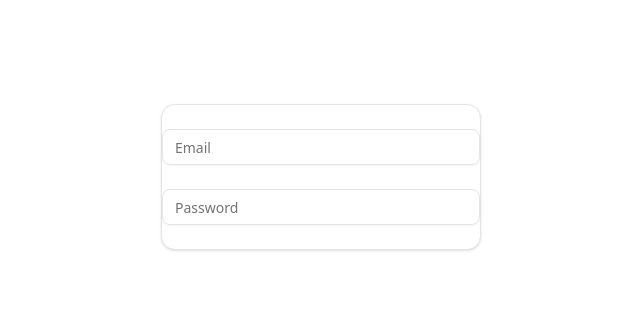
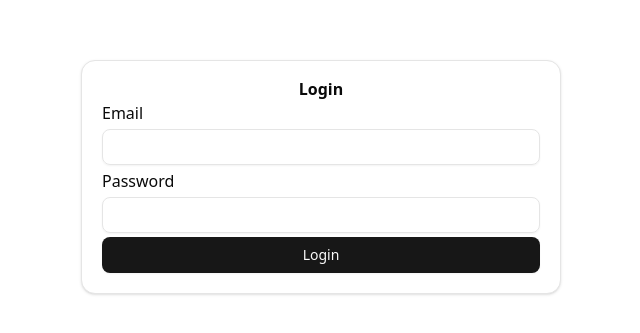
Before and after one commit to walledoll/social-media-demo, a React (Vite) app in the folder client/: page / in a window 1280 px wide. Shown: the part 223-556 px from the top of the page, without its empty margins (319-959 px from the left). Built offline with nearby package versions, Linux system fonts and the light colour scheme.

Commit message:
add login page

```diff
--- a/client/package.json
+++ b/client/package.json
@@ -11,6 +11,7 @@
   },
   "dependencies": {
     "@radix-ui/react-label": "^2.1.7",
+    "@radix-ui/react-slot": "^1.2.3",
     "@tailwindcss/vite": "^4.1.11",
     "class-variance-authority": "^0.7.1",
     "clsx": "^2.1.1",
--- /dev/null
+++ b/client/src/components/ui/button.tsx
@@ -0,0 +1,59 @@
+import * as React from "react"
+import { Slot } from "@radix-ui/react-slot"
+import { cva, type VariantProps } from "class-variance-authority"
+
+import { cn } from "@/lib/utils"
+
+const buttonVariants = cva(
+  "inline-flex items-center justify-center gap-2 whitespace-nowrap rounded-md text-sm font-medium transition-all disabled:pointer-events-none disabled:opacity-50 [&_svg]:pointer-events-none [&_svg:not([class*='size-'])]:size-4 shrink-0 [&_svg]:shrink-0 outline-none focus-visible:border-ring focus-visible:ring-ring/50 focus-visible:ring-[3px] aria-invalid:ring-destructive/20 dark:aria-invalid:ring-destructive/40 aria-invalid:border-destructive",
+  {
+    variants: {
+      variant: {
+        default:
+          "bg-primary text-primary-foreground shadow-xs hover:bg-primary/90",
+        destructive:
+          "bg-destructive text-white shadow-xs hover:bg-destructive/90 focus-visible:ring-destructive/20 dark:focus-visible:ring-destructive/40 dark:bg-destructive/60",
+        outline:
+          "border bg-background shadow-xs hover:bg-accent hover:text-accent-foreground dark:bg-input/30 dark:border-input dark:hover:bg-input/50",
+        secondary:
+          "bg-secondary text-secondary-foreground shadow-xs hover:bg-secondary/80",
+        ghost:
+          "hover:bg-accent hover:text-accent-foreground dark:hover:bg-accent/50",
+        link: "text-primary underline-offset-4 hover:underline",
+      },
+      size: {
+        default: "h-9 px-4 py-2 has-[>svg]:px-3",
+        sm: "h-8 rounded-md gap-1.5 px-3 has-[>svg]:px-2.5",
+        lg: "h-10 rounded-md px-6 has-[>svg]:px-4",
+        icon: "size-9",
+      },
+    },
+    defaultVariants: {
+      variant: "default",
+      size: "default",
+    },
+  }
+)
+
+function Button({
+  className,
+  variant,
+  size,
+  asChild = false,
+  ...props
+}: React.ComponentProps<"button"> &
+  VariantProps<typeof buttonVariants> & {
+    asChild?: boolean
+  }) {
+  const Comp = asChild ? Slot : "button"
+
+  return (
+    <Comp
+      data-slot="button"
+      className={cn(buttonVariants({ variant, size, className }))}
+      {...props}
+    />
+  )
+}
+
+export { Button, buttonVariants }
--- a/client/src/pages/Login.tsx
+++ b/client/src/pages/Login.tsx
@@ -1,12 +1,18 @@
-import { Card } from '@/components/ui/card'
+import { Button } from '@/components/ui/button'
+import { Card, CardTitle } from '@/components/ui/card'
 import { Input } from '@/components/ui/input'
+import { Label } from '@radix-ui/react-label'
 
 export default function Login() {
   return (
     <div className='flex justify-center items-center h-[100vh]'>
-        <Card className='w-[20em]'>
-            <Input type="email" placeholder='Email'/>
-            <Input type='password' placeholder='Password'/>
+        <Card className='w-[30em] gap-1 p-5'>
+          <CardTitle className='text-center'>Login</CardTitle>
+            <Label>Email</Label>
+            <Input type="email"/>
+            <Label>Password</Label>
+            <Input type='password'/>
+            <Button type='submit'>Login</Button>
         </Card>
     </div>
   )
```
Also changed, not shown: 1 other file (tests, documents, lock files or other folders).
